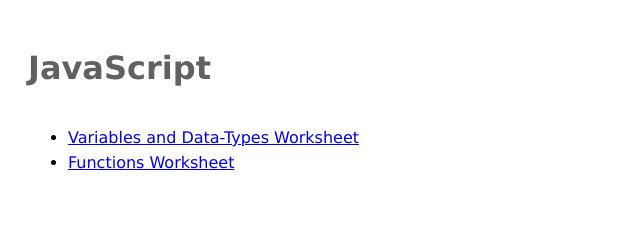
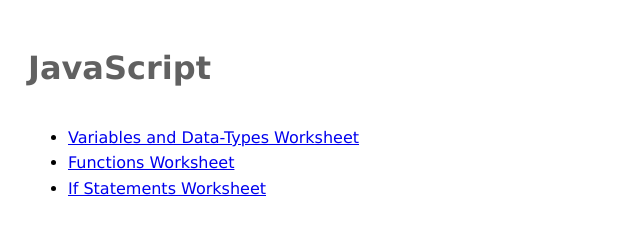
Before and after one commit to marisandb/WebDev100, a plain HTML site: page web-programming/JavaScript/index.html in a window 1280 px wide. Shown: the whole page, without its empty margins (0-640 px from the left). Drawn offline with Linux system fonts and the light colour scheme.

Commit message:
Update index.html
Added hyperlink

```diff
--- a/web-programming/JavaScript/index.html
+++ b/web-programming/JavaScript/index.html
@@ -10,6 +10,7 @@
 			<ul>
 				<li><a href="./javascript-variables-and-data-types-WORKSHEET.html">Variables and Data-Types Worksheet</a></li>
 				<li><a href="./javascript-functions-WORKSHEET.html">Functions Worksheet</a></li>
+				<li><a href="./javascript-if-statements-WORKSHEET.html">If Statements Worksheet</a></li>
 			</ul>
 		</p>
 	</body>
```
